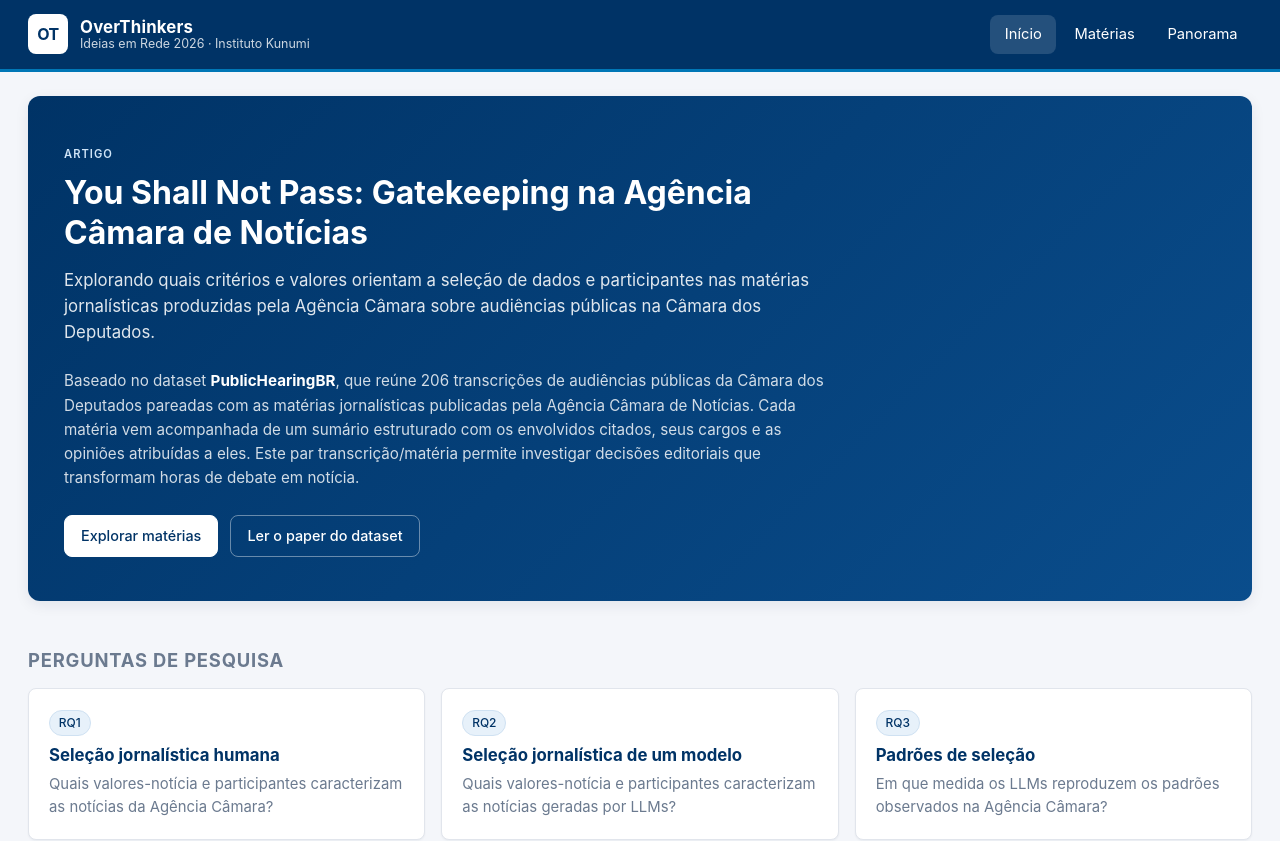
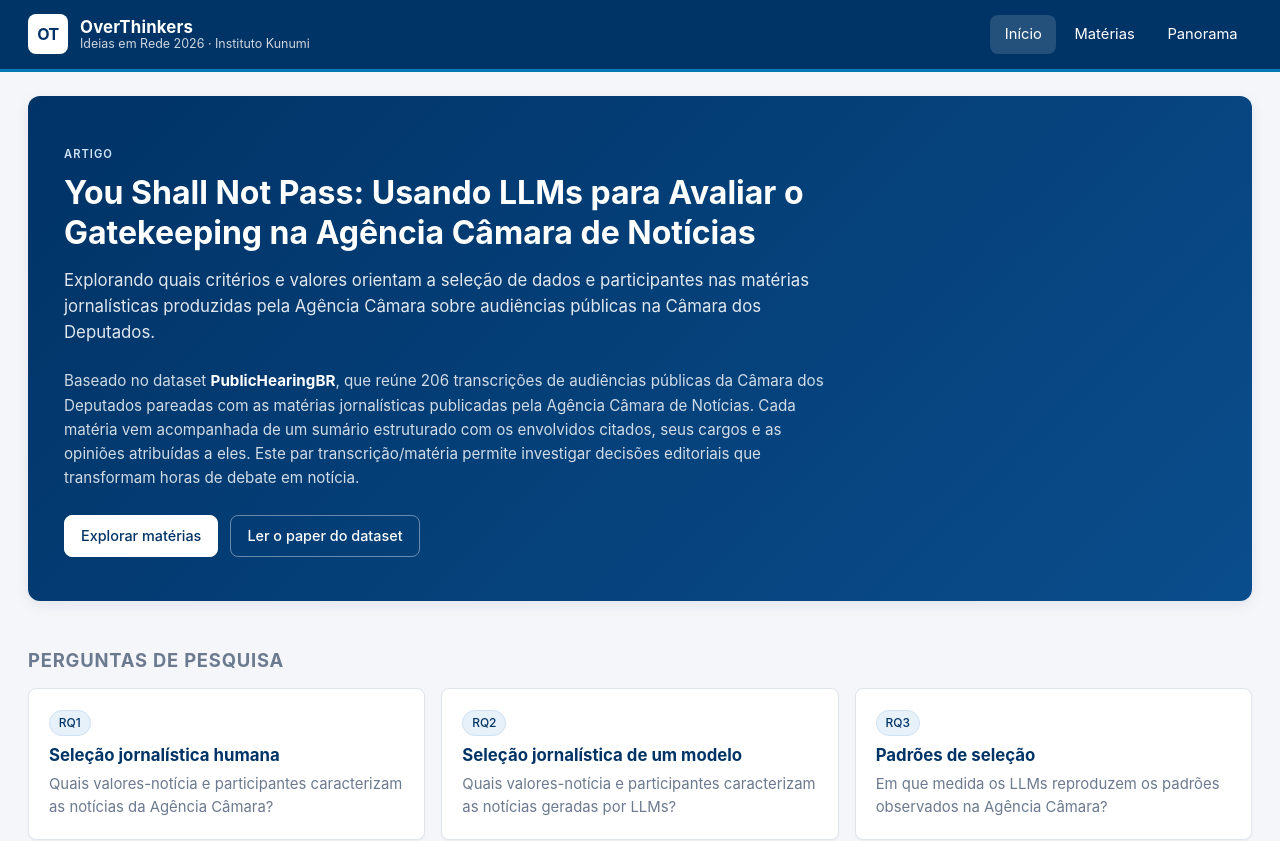
Before and after one commit to Ideias-em-Rede/team-overthinkers, a React (Vite) app in the folder web/: page / in a window 1280 px wide. Shown: the top 841 px of the page. Built offline with nearby package versions, Linux system fonts and the light colour scheme.

Commit message:
updates title

```diff
--- a/web/src/pages/Home.tsx
+++ b/web/src/pages/Home.tsx
@@ -46,7 +46,7 @@ export default function Home() {
     <div className="home">
       <section className="hero">
         <span className="hero__eyebrow">ARTIGO</span>
-        <h1>You Shall Not Pass: Gatekeeping na Agência Câmara de Notícias</h1>
+        <h1>You Shall Not Pass: Usando LLMs para Avaliar o Gatekeeping na Agência Câmara de Notícias</h1>
         <p className="hero__lead">
           Explorando quais critérios e valores orientam a seleção de dados e participantes nas matérias jornalísticas produzidas pela Agência Câmara sobre
           audiências públicas na Câmara dos Deputados.
--- a/web/vite.config.js
+++ b/web/vite.config.js
@@ -1,8 +1,7 @@
-var _a;
 import { defineConfig } from "vite";
 import react from "@vitejs/plugin-react";
 export default defineConfig({
     plugins: [react()],
-    base: (_a = process.env.VITE_BASE) !== null && _a !== void 0 ? _a : "/",
+    base: "/team-overthinkers/",
     server: { port: 5173 },
 });
```
Also changed, not shown: 1 other file (tests, documents, lock files or other folders).
